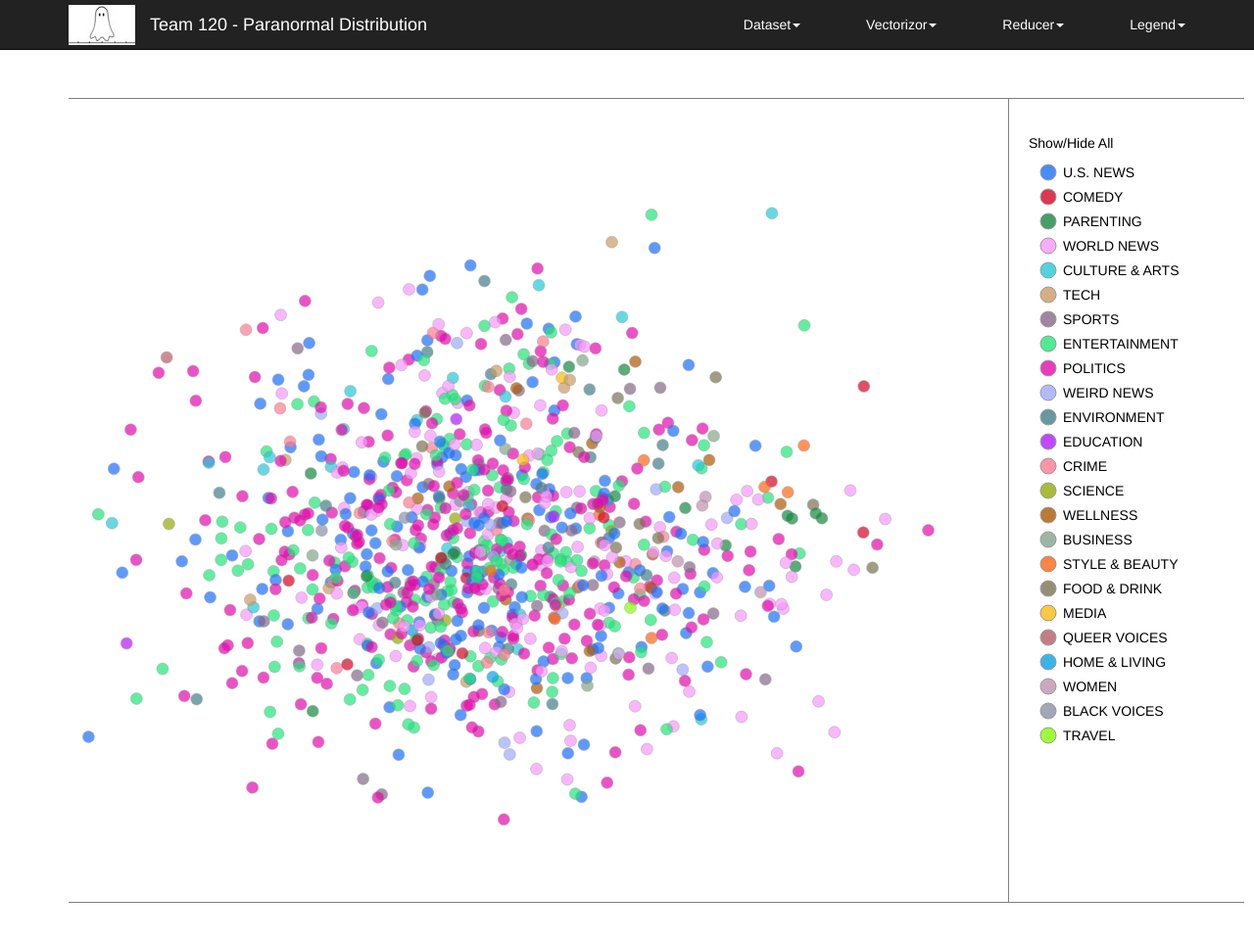
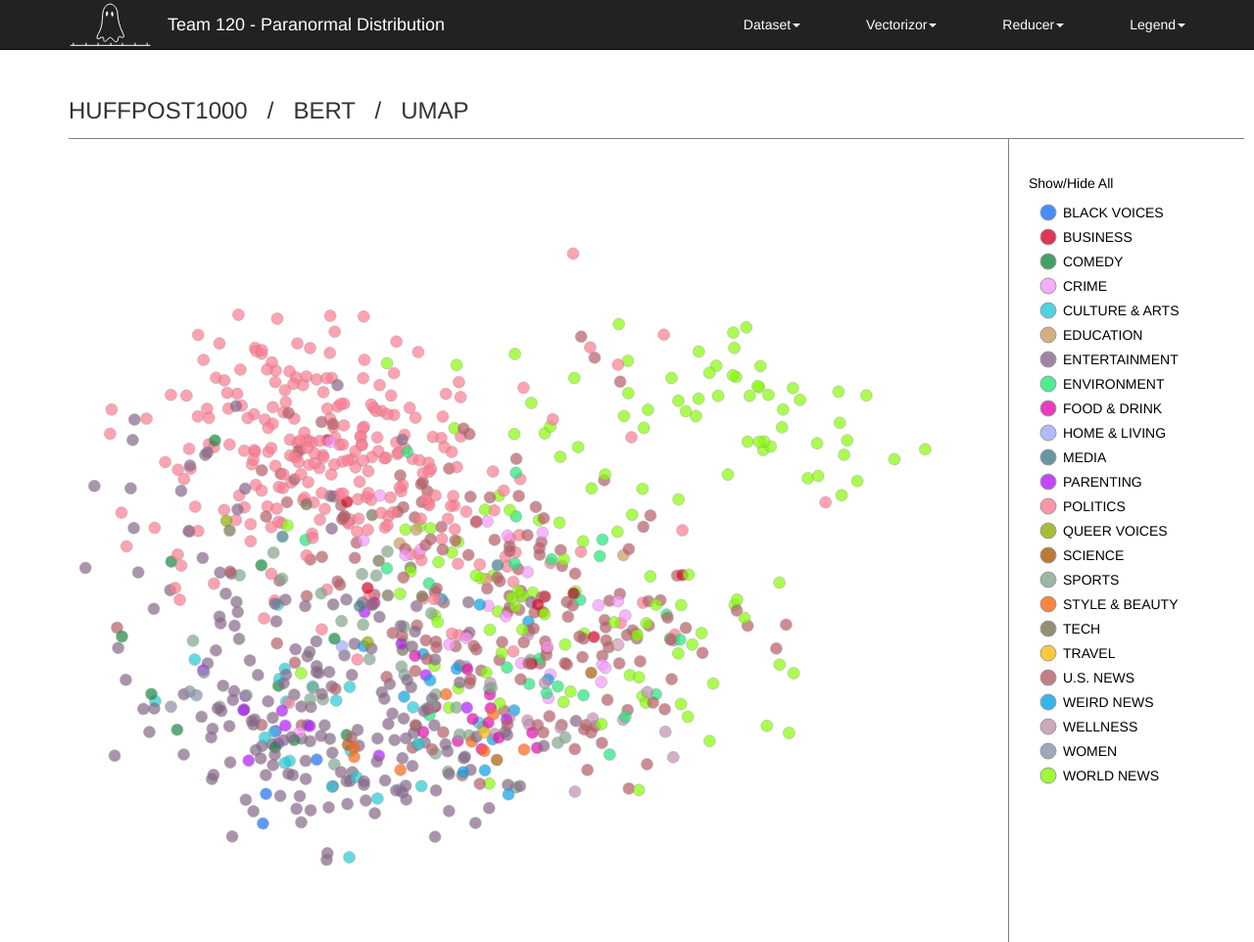
Before and after one commit to mae5357/nlp-news-vis, a plain HTML site: page app/index.html in a window 1280 px wide. Shown: the top 962 px of the page at 98% size. Before the commit the page ends 940 px from the top, so only its background shows below. Drawn offline with nearby package versions, Linux system fonts and the light colour scheme.

Commit message:
jcody.GithubPages
- address feedback for plot titles, default plot, legend sort, and svg

```diff
--- a/app/css/visualization.css
+++ b/app/css/visualization.css
@@ -7,10 +7,15 @@
     /*min-width: 1300px;*/
 }
 
+#plot-title {
+    margin-top: 100px;
+    margin-bottom: 15px;
+    text-transform: uppercase;
+}
+
 #chart-container {
     display: flex;
     justify-content: space-between;
-    margin-top: 100px;
     min-width: 1200px;
     border-top: 1px solid gray;
     border-bottom: 1px solid gray;
--- a/app/index.html
+++ b/app/index.html
@@ -19,8 +19,8 @@
         <span class="icon-bar"></span>
         <span class="icon-bar"></span>
       </button>
-      <a class="navbar-brand" style="padding-top: 5px;">
-        <img alt="Paranormal Distribution" src="static/pnorm_dist_sm.jpeg">
+      <a class="navbar-brand" style="padding-top: 0;">
+        <object data="static/Paranormal Distribution_white.svg" width="86px" height="52px"></object>
       </a>
       <a class="navbar-brand" style="color: white;">Team 120 - Paranormal Distribution</a>
     </div>
@@ -72,6 +72,8 @@
 
 <div class="container container-md">
 
+  <h3 id="plot-title">HUFFPOST1000 &nbsp; / &nbsp; BERT &nbsp; / &nbsp; UMAP</h3>
+
   <div id="data-spinner" class="spinner-border" role="status"></div>
 
   <div id="chart-container">
--- a/app/js/visualization.js
+++ b/app/js/visualization.js
@@ -9,7 +9,7 @@ INNER_HEIGHT = OUTER_HEIGHT - (MARGIN.TOP + MARGIN.BOTTOM);
 // just splitting the filename on "." and recomposing based on
 // dropdown selections to locate/display
 DATA_PATH = "data/";
-DATA_FILE = "huffpost1000.nltk.doc2vec.pca.json";
+DATA_FILE = "huffpost1000.none.bert.pca.json";
 
 // this isn't necessary with static files, but saving for posterity
 const toggleLoadingSpinner = () => {
@@ -42,7 +42,7 @@ $("#dropdown-reducer a").click(function() {
 // determine new file name and reload viz
 const set_selection = (type, index, selection) => {
     proc_selections = DATA_FILE.split(".");
-    proc_selections[index] = selection;
+    proc_selections[index] = selection.toLowerCase();
     if (index === 2) {
         if ("bert" === selection.toLowerCase())
             proc_selections[1] = "none";
@@ -52,6 +52,7 @@ const set_selection = (type, index, selection) => {
     DATA_FILE = proc_selections.join(".");
     $("#" + type).children(":first").html(selection + '<span class="caret">');
     $("#legend-menu").children(":first").html("Legend" + '<span class="caret">');
+    $("#plot-title").text(proc_selections[0] + "\xa0\xa0 /  \xa0\xa0" + proc_selections[2] + "\xa0\xa0 / \xa0\xa0" + proc_selections[3]);
     get_samples();
 }
 
@@ -79,10 +80,10 @@ const get_samples = () => {
         const catPalette = ["#1b70fc", "#d50527", "#158940", "#f898fd", "#24c9d7", "#cb9b64", "#866888", "#22e67a", "#e509ae", "#9dabfa", "#437e8a", "#b21bff", "#ff7b91", "#94aa05", "#ac5906", "#82a68d", "#fe6616", "#7a7352", "#f9bc0f", "#b65d66", "#07a2e6", "#c091ae", "#8a91a7", "#88fc07", "#ea42fe", "#9e8010", "#10b437", "#c281fe", "#f92b75", "#07c99d", "#a946aa", "#bfd544", "#16977e", "#ff6ac8", "#a88178", "#5776a9", "#678007", "#fa9316", "#85c070", "#6aa2a9", "#989e5d", "#fe9169", "#cd714a", "#6ed014", "#c5639c", "#c23271", "#698ffc", "#678275", "#c5a121", "#a978ba", "#ee534e", "#d24506", "#59c3fa", "#ca7b0a", "#6f7385", "#9a634a", "#48aa6f", "#ad9ad0", "#d7908c", "#6a8a53", "#8c46fc", "#8f5ab8", "#fd1105", "#7ea7cf", "#d77cd1", "#a9804b", "#0688b4", "#6a9f3e", "#ee8fba", "#a67389", "#9e8cfe", "#bd443c", "#6d63ff", "#d110d5", "#798cc3", "#df5f83", "#b1b853", "#bb59d8", "#1d960c", "#867ba8", "#18acc9", "#25b3a7", "#f3db1d", "#938c6d", "#936a24", "#a964fb", "#92e460", "#a05787", "#9c87a0", "#20c773", "#8b696d", "#78762d", "#e154c6", "#40835f", "#d73656", "#1afd5c", "#c4f546", "#3d88d8", "#bd3896", "#1397a3", "#f940a5", "#66aeff", "#d097e7", "#fe6ef9", "#d86507", "#8b900a", "#d47270", "#e8ac48", "#cf7c97", "#cebb11", "#718a90", "#e78139", "#ff7463", "#bea1fd"];
         const sourcePalette = catPalette.slice(10);
 
-        const categories = [...new Set(data.map(d => d['category']))];
+        const categories = [...new Set(data.map(d => d['category']))].sort();
         const categoryScale = d3.scaleOrdinal().range(catPalette.slice(0, categories.length)).domain(categories);
 
-        const sources = [...new Set(data.map(d => d['source']))];
+        const sources = [...new Set(data.map(d => d['source']))].sort();
         const sourceScale = d3.scaleOrdinal().range(sourcePalette.slice(0, sources.length)).domain(sources);
 
         const dates = [...new Set(data.map(d => d['date']))];
@@ -217,12 +218,10 @@ const get_samples = () => {
               .attr("id", "tooltip")
               .style("visibility", "hidden")
               .style("max-width", "200px")
-              .style("opacity", 1)
-              .style("background-color", "white")
-              .style("border", "solid")
-              .style("border-width", "2px")
+              .style("background-color", "#fff")
+              .style("border", "2px solid gray")
               .style("border-radius", "5px")
-              .style("padding", "5px");
+              .style("padding", "8px");
 
 
         // create legend with dots and labels using selectedDimension mapping
```
Also changed, not shown: app/static/Paranormal Distribution_white.svg (added), app/static/pnorm_dist_sm.jpeg (deleted).
